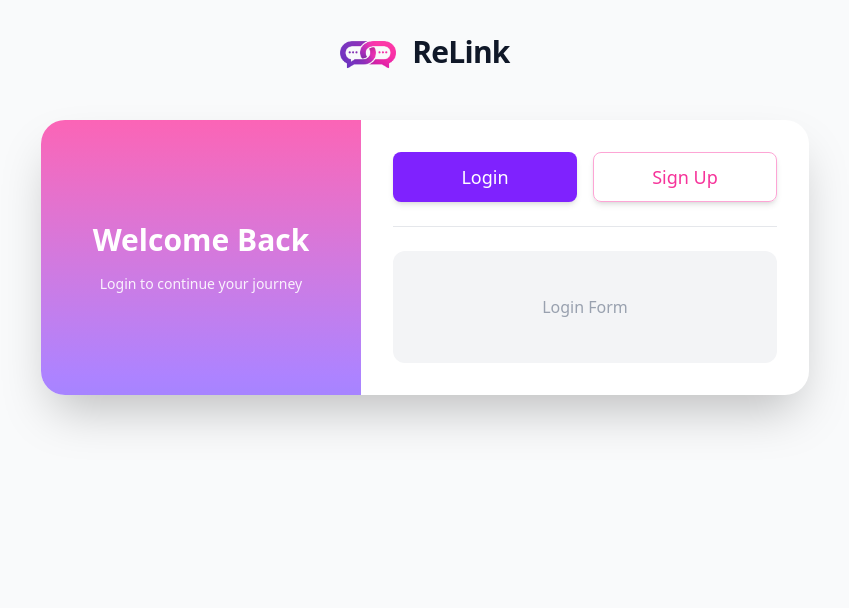
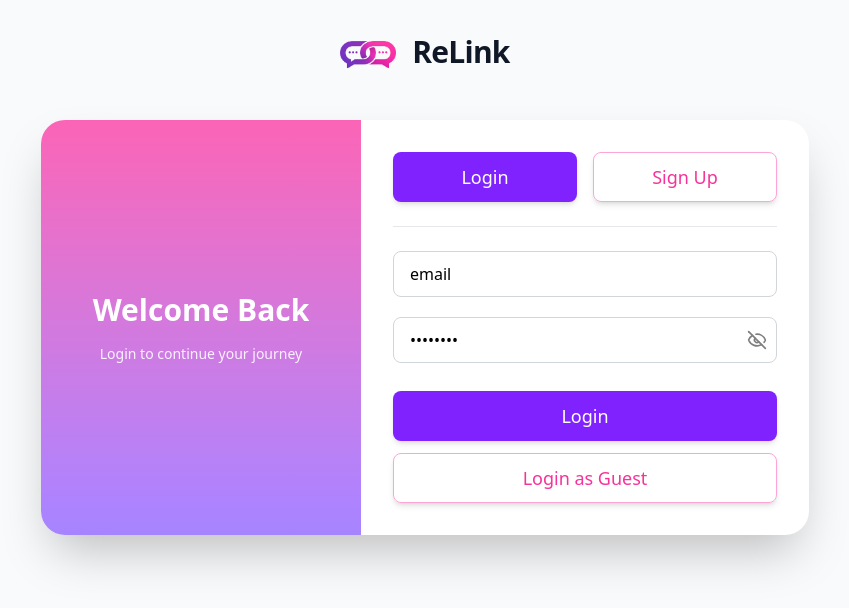
Before and after one commit to ravikanttarare95/re-link, a React (Vite) app in the folder client/: page /authenticate in a window 1280 px wide. Shown: the top 608 px of the page, without its empty margins (215-1064 px from the left). Built offline with nearby package versions, Linux system fonts and the light colour scheme.

Commit message:
feat(auth): add LoginForm component and Input component with password visibility toggle

```diff
--- a/client/package.json
+++ b/client/package.json
@@ -12,6 +12,7 @@
   "dependencies": {
     "@tailwindcss/vite": "^4.1.18",
     "axios": "^1.13.2",
+    "lucide-react": "^0.561.0",
     "react": "^19.2.0",
     "react-dom": "^19.2.0",
     "react-router": "^7.10.1",
--- /dev/null
+++ b/client/src/components/authentication/Input.tsx
@@ -0,0 +1,62 @@
+import React, { useState } from "react";
+import { Eye, EyeOff } from "lucide-react";
+
+interface InputProps {
+  type?: React.HTMLInputTypeAttribute;
+  id?: string;
+  name?: string;
+  placeholder?: string;
+  value?: string;
+  customStyle?: string;
+
+  onInputChange?: (event: React.ChangeEvent<HTMLInputElement>) => void;
+
+  checked?: boolean;
+  min?: number | string;
+  max?: number | string;
+}
+
+const Input = ({
+  type = "text",
+  id,
+  name,
+  placeholder,
+  onInputChange,
+  value,
+  customStyle,
+  checked,
+  min,
+  max,
+}: InputProps) => {
+  const [isPasswordVisible, setIsPasswordVisible] = useState(false);
+  const inputType = type === "password" && isPasswordVisible ? "text" : type; //--IMPORTANT--//
+  return (
+    <div className="relative">
+      <input
+        // tabIndex={0}
+        type={inputType}
+        id={id}
+        name={name}
+        placeholder={placeholder}
+        value={value}
+        className={`${customStyle} w-full px-4 py-2.5 rounded-lg border border-gray-300 focus:outline-none focus:ring-2 focus:ring-violet-400 focus:border-transparent transition`}
+        onChange={onInputChange}
+        checked={checked}
+        min={min}
+        max={max}
+      />
+      {type === "password" && (
+        <div
+          className="absolute right-0 top-1/2 -translate-1/2 cursor-pointer w-fit opacity-50 hover:opacity-80 transition-opacity duration-300"
+          onClick={() => {
+            setIsPasswordVisible(!isPasswordVisible);
+          }}
+        >
+          {isPasswordVisible ? <Eye size={20} /> : <EyeOff size={20} />}
+        </div>
+      )}
+    </div>
+  );
+};
+
+export default Input;
--- /dev/null
+++ b/client/src/components/authentication/Login.tsx
@@ -0,0 +1,50 @@
+import Button from "./../../components/Button";
+import Input from "./Input";
+
+function LoginForm() {
+  return (
+    <form className="space-y-5">
+      <div className="space-y-1">
+        <Input
+          id="email"
+          type="email"
+          placeholder="you@example.com"
+          value={"email"}
+          onInputChange={() => {}}
+        />
+      </div>
+
+      <div className="space-y-1">
+        <Input
+          id="password"
+          type="password"
+          placeholder="••••••••"
+          value={"password"}
+          onInputChange={() => {}}
+        />
+      </div>
+
+      <div className="space-y-3 pt-2">
+        <Button
+          type="submit"
+          btnTitle="Login"
+          btnVariant="primary"
+          size="md"
+          customStyle="w-full"
+          onBtnClick={() => {}}
+        />
+
+        <Button
+          type="button"
+          btnTitle="Login as Guest"
+          btnVariant="secondary"
+          size="md"
+          customStyle="w-full"
+          onBtnClick={() => {}}
+        />
+      </div>
+    </form>
+  );
+}
+
+export default LoginForm;
--- a/client/src/views/Authentication.tsx
+++ b/client/src/views/Authentication.tsx
@@ -4,6 +4,7 @@ import BrandLogo from "./../components/BrandLogo";
 import AuthPanelContent from "./../components/authentication/AuthPanelContent";
 import { authPanelContent } from "./../constants/authentication/authPanelContent.ts";
 import { type AuthView } from "./../constants/authentication/authPanelContent.ts";
+import LoginForm from "../components/authentication/Login.tsx";
 
 function Authentication() {
   const [activeView, setActiveView] = useState<AuthView>("login");
@@ -45,11 +46,7 @@ function Authentication() {
 
           <div className="h-px bg-gray-200" />
 
-          {activeView === "login" && (
-            <div className="h-28 bg-gray-100 rounded-xl flex items-center justify-center text-gray-400">
-              Login Form
-            </div>
-          )}
+          {activeView === "login" && <LoginForm />}
 
           {activeView === "signup" && (
             <div className="h-28 bg-gray-100 rounded-xl flex items-center justify-center text-gray-400">
```
Also changed, not shown: client/src/components/authentication/Label.tsx (added), client/src/components/authentication/SignUp.tsx (added), 1 other file (tests, documents, lock files or other folders).
